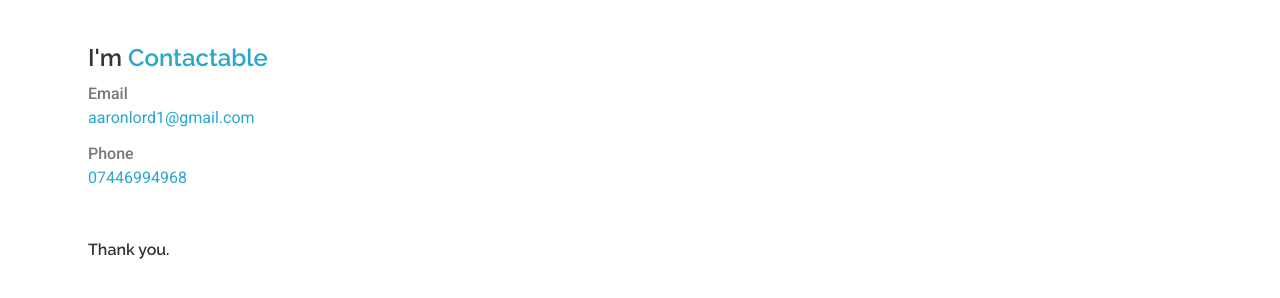
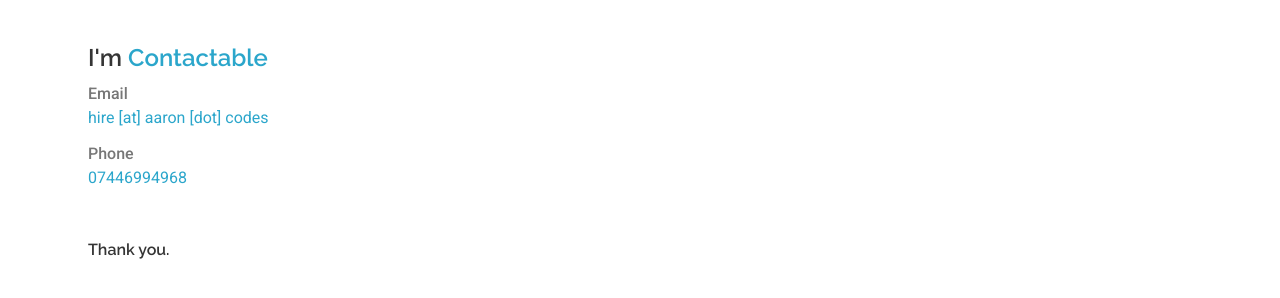
Before and after one commit to aaronlord/aaron.codes, a Jekyll site: the page built from resume/index.html, in a window 1280 px wide and 900 px high, scrolled down 3065 px. Shown: the part 530-828 px from the top of the window. Built offline with Jekyll 4.4.1, drawn with Linux system fonts in a browser that asks for light colours.

Commit message:
Update email

```diff
--- a/resume/index.html
+++ b/resume/index.html
@@ -224,7 +224,7 @@ permalink: /resume/
 
             <dl>
                 <dt>Email</dt>
-                <dd><a href="mailto:aaronlord1@gmail.com">aaronlord1@gmail.com</a></dd>
+                <dd><a href="javascript:window.location.href = 'mailto:' + ['hire','aaron.codes'].join('@')">hire [at] aaron [dot] codes</a></dd>
 
                 <dt>Phone</dt>
                 <dd><a href="tel:07446994968">07446994968</a></dd>
```
